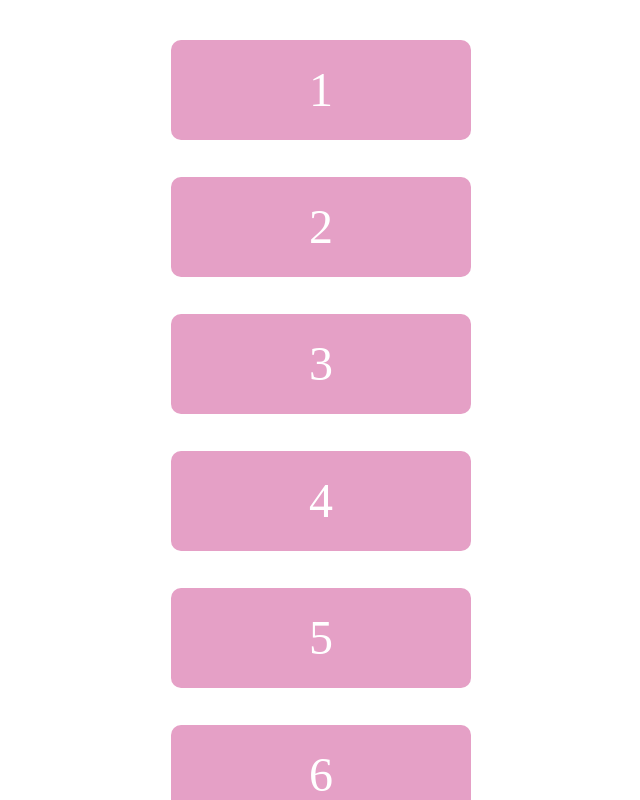
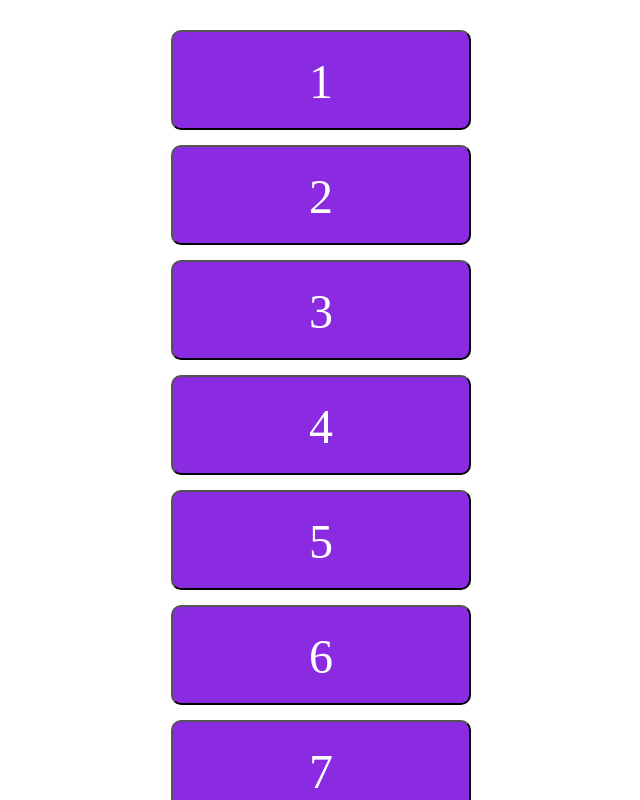
Before and after one commit to mercymorned/the-chase, a Next.js app: page / in a window 1280 px wide. Shown: the top 800 px of the page, without its empty margins (319-959 px from the left). Built offline with nearby package versions, Linux system fonts and the light colour scheme.

Commit message:
feat: update Bar component to return a button that changes styles on click

```diff
--- a/src/app/components/bar-array.js
+++ b/src/app/components/bar-array.js
@@ -4,17 +4,18 @@
 import styles from ".././page.module.css";
 
 export default function Bar({id}) {
-    // const [style, setStyle] = useState(styles.currentQuestion);
+    const [style, setStyle] = useState(styles.currentQuestion);
 
-    // const changeStyle = () => {
-    //   if (style !== styles.currentQuestion) setStyle(styles.currentQuestion);
-    //   else setStyle(styles.wonQuestion);
-    // };
+    const changeStyle = () => {
+      if (style !== styles.currentQuestion) setStyle(styles.currentQuestion);
+      if (style === styles.wonQuestion) setStyle(styles.chaser);
+      else setStyle(styles.wonQuestion);
+    };
 
 
     return (
-    <div className={styles.square}> {id}
+    <button className={style} onClick={changeStyle}> {id}
       {/* <button className={styles.button} onClick={changeStyle}>Click Me</button> */}
-    </div>
+    </button>
     );
   }
--- a/src/app/page.module.css
+++ b/src/app/page.module.css
@@ -7,7 +7,7 @@
   --button-secondary-hover: #f2f2f2;
 
   display: grid;
-  grid-template-rows: 20px 1fr 20px 10px;
+  grid-template-rows: 10px 1fr 20px 10px;
   align-items: center;
   justify-items: center;
   min-height: 100svh;
@@ -30,7 +30,7 @@
 .main {
   display: flex;
   flex-direction: column;
-  gap: 32px;
+  gap: 10px;
   grid-row-start: 2;
 }
 
@@ -171,6 +171,19 @@
   color: white;
 }
 
+.chaser {
+  margin-bottom: 5px;
+  width: 300px;
+  height: 100px;
+  background: red;
+  border-radius: 10px;
+  text-align: center;
+  line-height: 100px;
+  font-family: 'Futura';
+  font-size: 48px;
+  color: white;
+}
+
 /* .squares {
   width: 10%;
   height: 100px;
```
